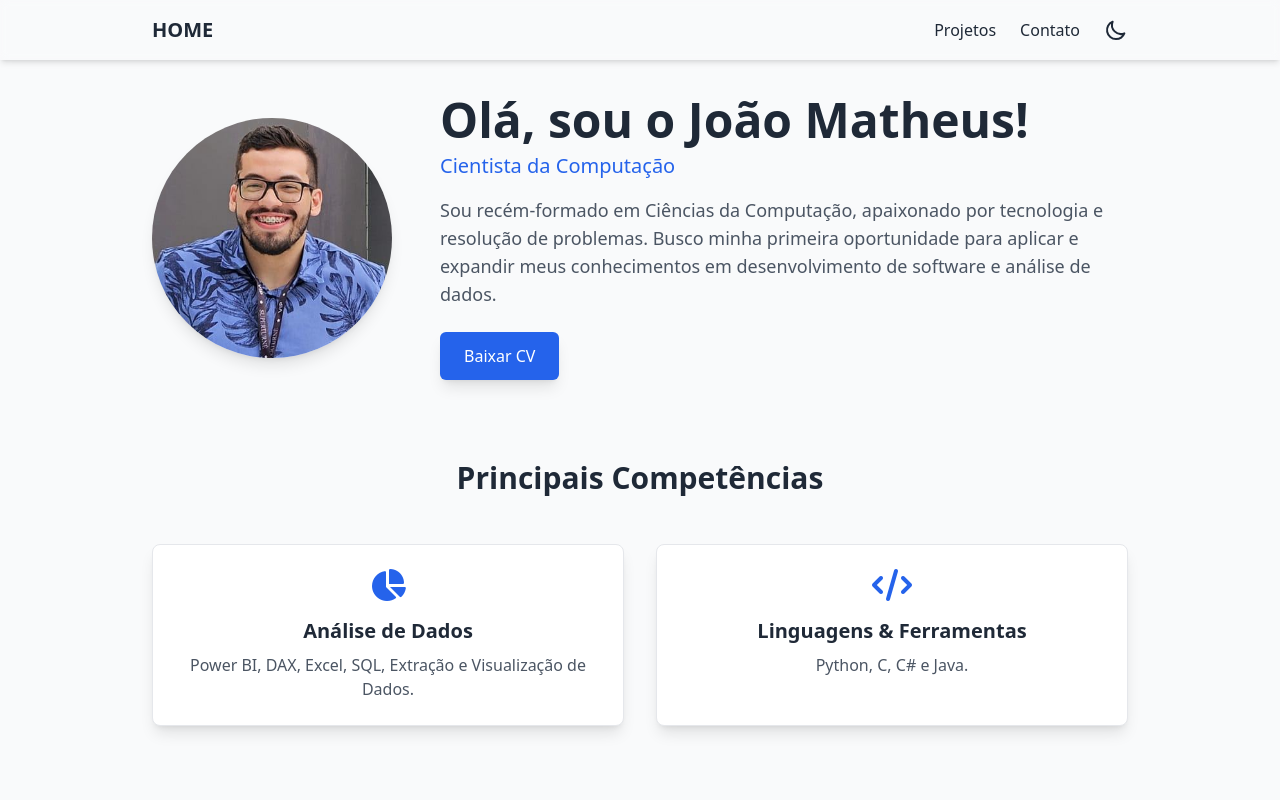
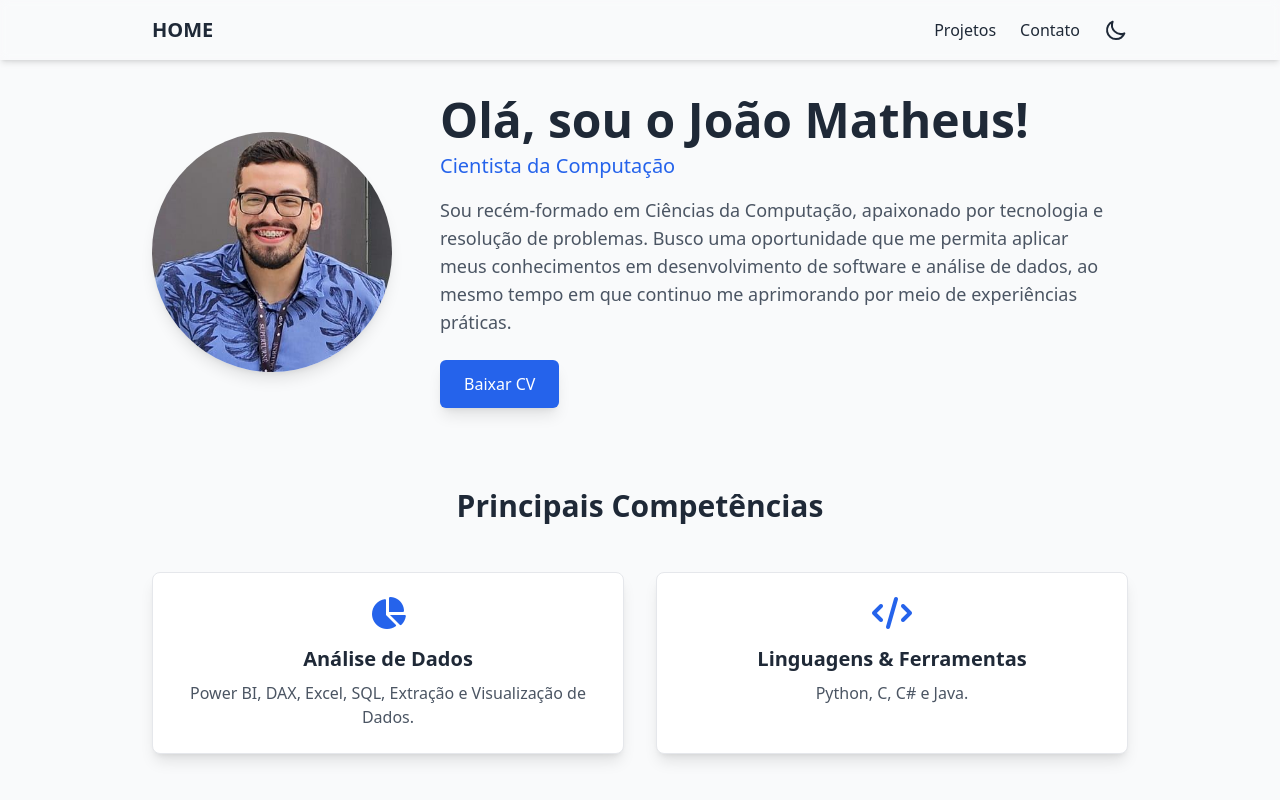
Before and after one commit to Joaomatheus360/joaomatheus360.github.io, a plain HTML site: page index.html in a window 1280 px wide. Shown: the top 800 px of the page. Drawn offline with nearby package versions, Linux system fonts and the light colour scheme.

Commit message:
Update index.html

```diff
--- a/index.html
+++ b/index.html
@@ -58,7 +58,7 @@
                 <h1 class="text-4xl md:text-5xl font-bold mb-2">Olá, sou o João Matheus!</h1>
                 <p class="text-xl text-[var(--cor-primaria)] font-medium mb-4">Cientista da Computação </p>
                 <p class="text-lg text-[var(--texto-secundario)] max-w-2xl">
-                    Sou recém-formado em Ciências da Computação, apaixonado por tecnologia e resolução de problemas. Busco minha primeira oportunidade para aplicar e expandir meus conhecimentos em desenvolvimento de software e análise de dados.
+                    Sou recém-formado em Ciências da Computação, apaixonado por tecnologia e resolução de problemas. Busco uma oportunidade que me permita aplicar meus conhecimentos em desenvolvimento de software e análise de dados, ao mesmo tempo em que continuo me aprimorando por meio de experiências práticas.
                 </p>
                  <div class="mt-6 flex justify-center md:justify-start space-x-3">
                     <a href="assets/Moderno-Atualizado.pdf" download class="px-6 py-3 bg-[var(--cor-primaria)] text-[var(--texto-botao-primario)] rounded-md hover:bg-[var(--cor-primaria-hover)] shadow-lg">Baixar CV</a>
```
